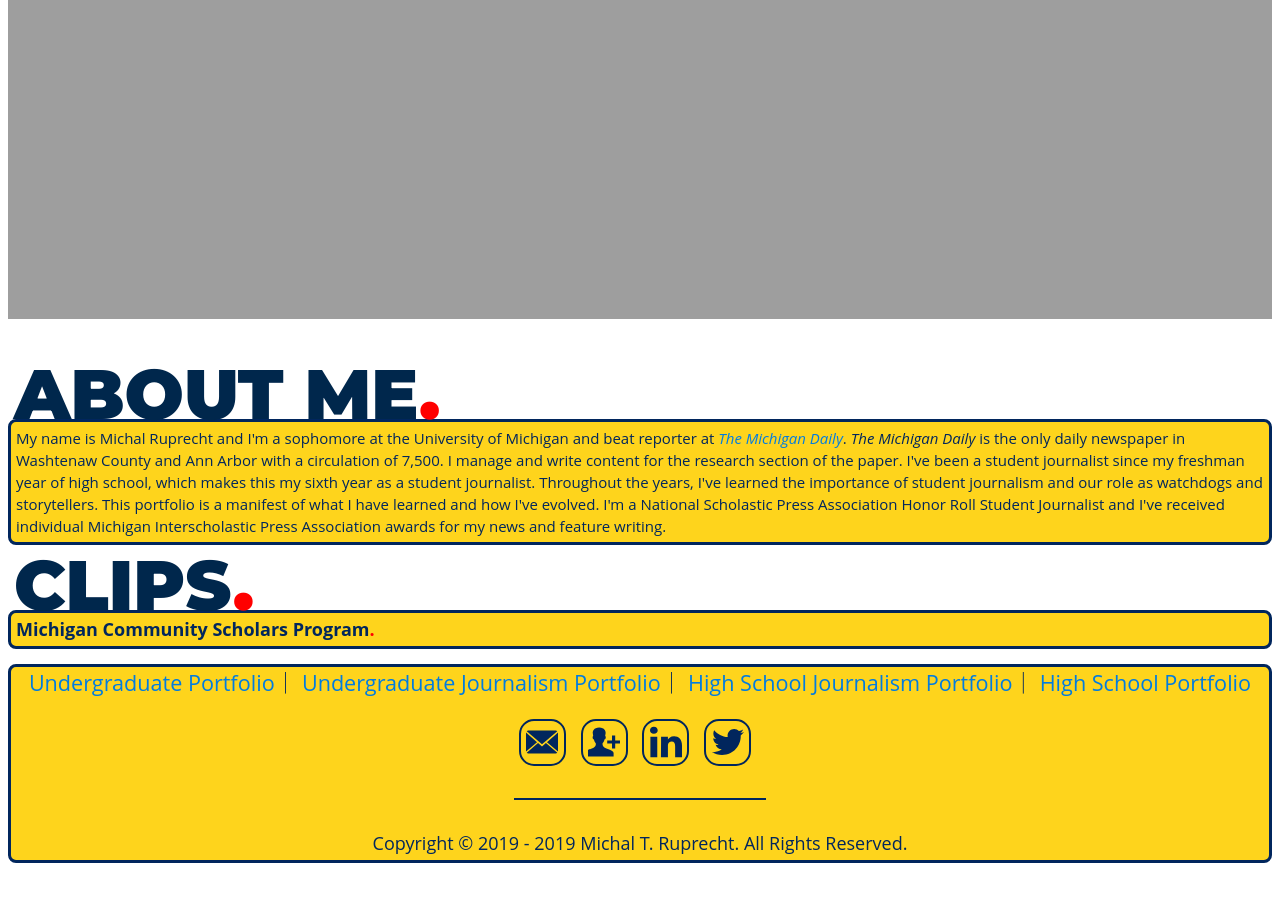
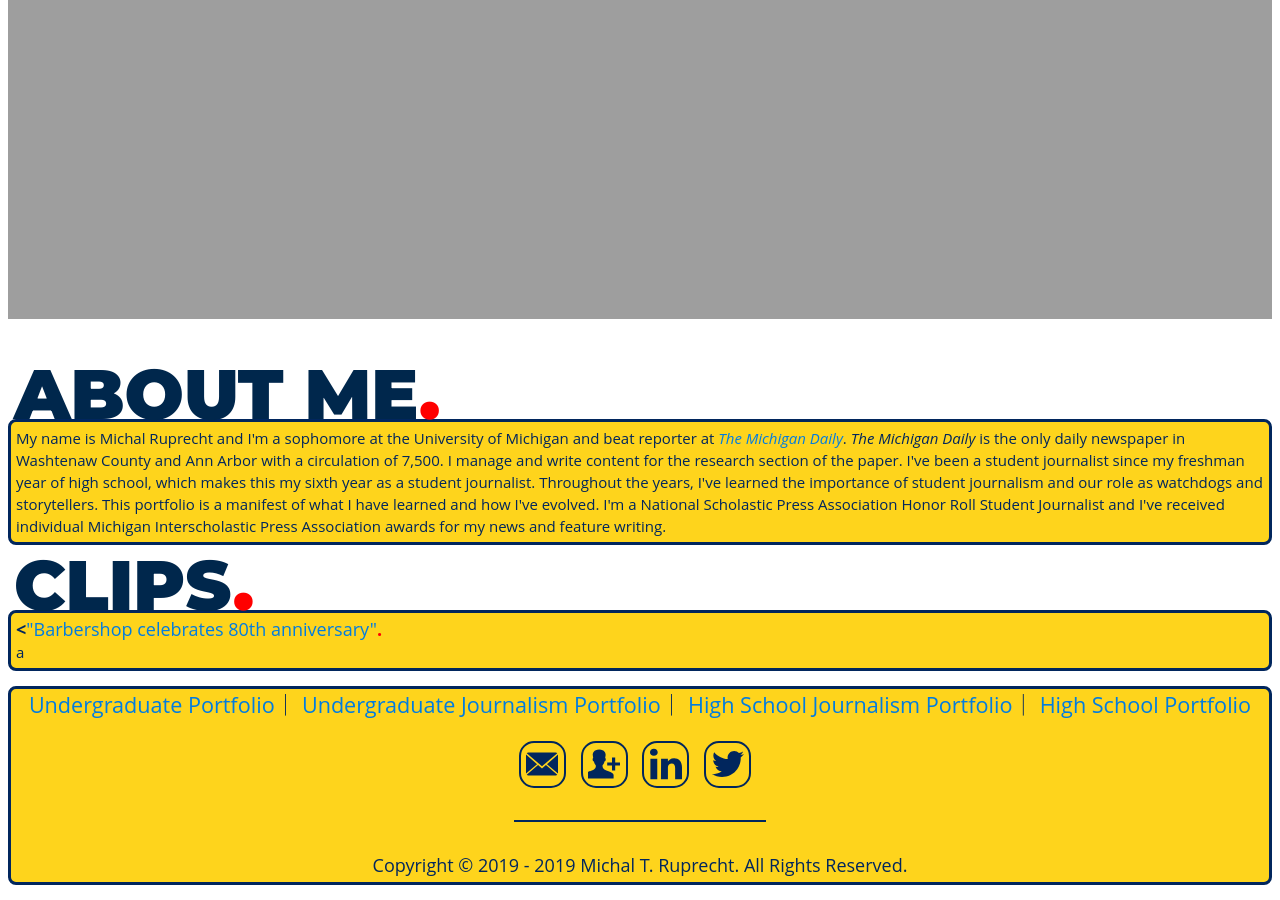
Before and after one commit to MichalRuprecht/michalruprecht.github.io, a Jekyll site: the page built from pages/journalism.html, in a window 1280 px wide and 900 px high, scrolled down 649 px. Built offline with Jekyll 4.4.1, drawn with Linux system fonts in a browser that asks for light colours; before the commit the page ends 1527 px from its top, so only the background shows below that.

Commit message:
Update journalism.html

```diff
--- a/pages/journalism.html
+++ b/pages/journalism.html
@@ -21,7 +21,9 @@ title: Michal T. Ruprecht Official Website
         CLIPS<font color="#FF0000">.</font>
       </div>
       <div class="college">
-        <h3><b><big>Michigan Community Scholars Program<font color="#FF0000">.</font></big></b>
+        <h3><b><big><<a href="https://www.michigandaily.com/section/business/local-barbershop-celebrates-80th-anniversary" target="_blank">"Barbershop celebrates 80th anniversary"</a><font color="#FF0000">.</font></big></b>
+        <br />a
+        </h3>
       </div>
     </body>
 </html>
```
